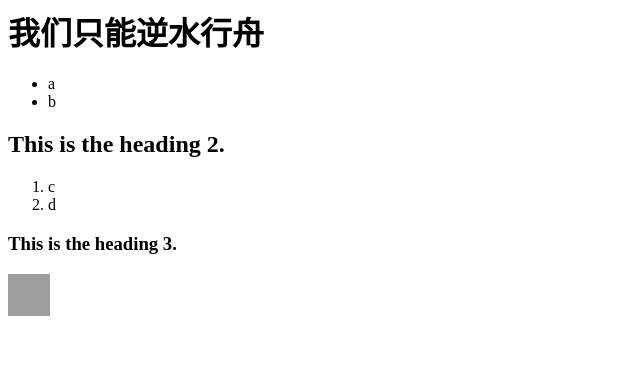
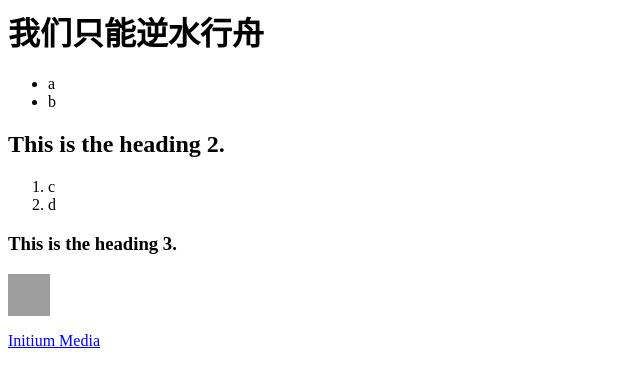
Before and after one commit to yahmsannga/yahmsannga.github.io, a plain HTML site: page index.html in a window 1280 px wide. Shown: the whole page, without its empty margins (0-640 px from the left). Drawn offline with Linux system fonts and the light colour scheme; grey boxes are pictures that could not be loaded.

Commit message:
Update index.html

```diff
--- a/index.html
+++ b/index.html
@@ -13,5 +13,8 @@
     </ol>
     <h3>This is the heading 3.</h3>
     <img src="https://docs.google.com/spreadsheets/d/1PREf80vcIREg401ebxJyTv4ahh5yLcPIElWs58LE9EY/pubchart?oid=426614416&format=interactive" alt="Smiley face" height="42" width="42">
+    <p>
+      <a href="https://jobs.lever.co/initium">Initium Media</a>
+    </p>
   </body>
 </html>
```
